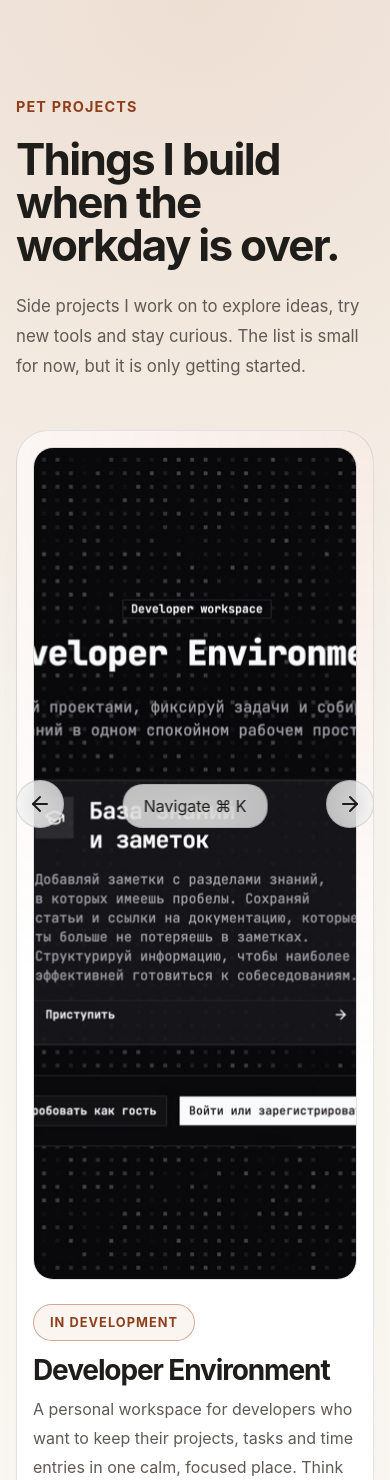
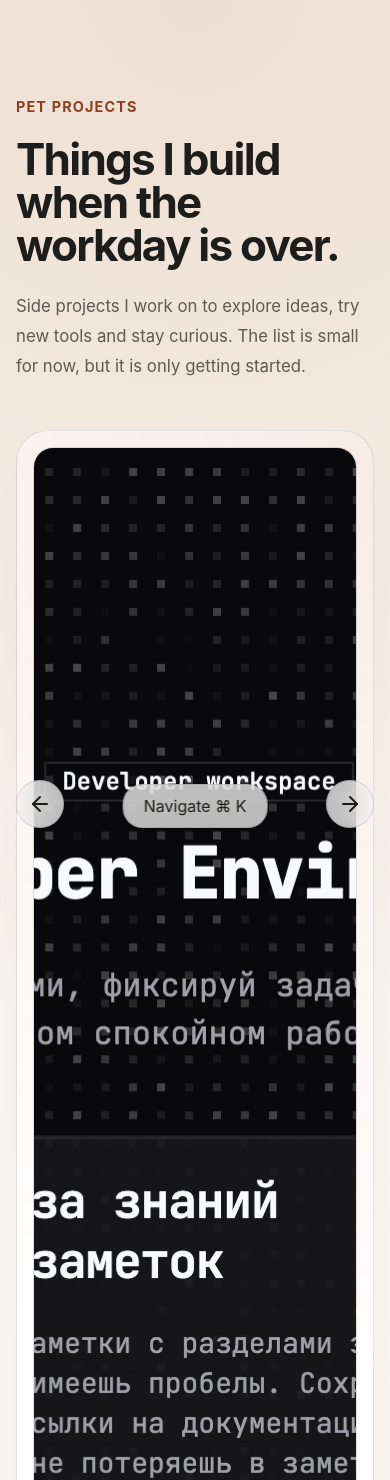
Before and after one commit to shchurofff/portfolio, a Vue app: page /pet-projects in a window 390 px wide. Shown: the top 1480 px of the page. Built offline with nearby package versions, Linux system fonts and the light colour scheme.

Commit message:
fix: added more padding for navigate in mobile version

```diff
--- a/src/components/Layout/LayoutArrows.vue
+++ b/src/components/Layout/LayoutArrows.vue
@@ -146,7 +146,7 @@ onUnmounted(() => {
 @media (max-width: 640px) {
   .layout-arrows__button {
     top: auto;
-    bottom: 1rem;
+    bottom: calc(1rem + env(safe-area-inset-bottom));
     transform: none;
   }
 
--- a/src/components/PetProjectsView/ProjectCard.vue
+++ b/src/components/PetProjectsView/ProjectCard.vue
@@ -5,8 +5,8 @@
         <img
           :src="image"
           :alt="`${title} preview`"
-          width="1400"
-          height="833"
+          width="2902"
+          height="1727"
           loading="eager"
           decoding="async"
           class="project-card__image"
@@ -94,7 +94,7 @@ const isImageLoaded = ref(false);
 
 .project-card__image {
   width: 100%;
-  aspect-ratio: 1400 / 833;
+  aspect-ratio: 2902 / 1727;
   border-radius: var(--radius-md);
   border: 1px solid var(--color-border);
   object-fit: cover;
--- a/src/data/projects.ts
+++ b/src/data/projects.ts
@@ -27,6 +27,6 @@ export const projects: Project[] = [
       { label: "Live Demo", href: "https://developer-env.vercel.app/", external: true },
       { label: "GitHub", href: "https://github.com/shchurofff/developer_env", external: true },
     ],
-    image: "/devenv-preview.jpg",
+    image: "/devenv-preview.png",
   },
 ];
--- a/src/layouts/PageLayout.vue
+++ b/src/layouts/PageLayout.vue
@@ -47,7 +47,7 @@ const { navigationRoutes } = useNavigationRoutes();
 .page-layout__navigate_button {
   position: fixed;
   left: 50%;
-  bottom: 1rem;
+  bottom: calc(1rem + env(safe-area-inset-bottom));
   z-index: 20;
   display: inline-flex;
   align-items: center;
@@ -84,7 +84,7 @@ const { navigationRoutes } = useNavigationRoutes();
 @media (max-width: 640px) {
   .page-layout__main {
     width: min(100% - 2rem, var(--container-width));
-    padding-bottom: calc(var(--space-16) + 4.5rem);
+    padding-bottom: calc(var(--space-16) + 4.5rem + env(safe-area-inset-bottom));
   }
 }
 </style>
```
Also changed, not shown: public/devenv-preview.jpg (deleted), public/devenv-preview.png (added).
